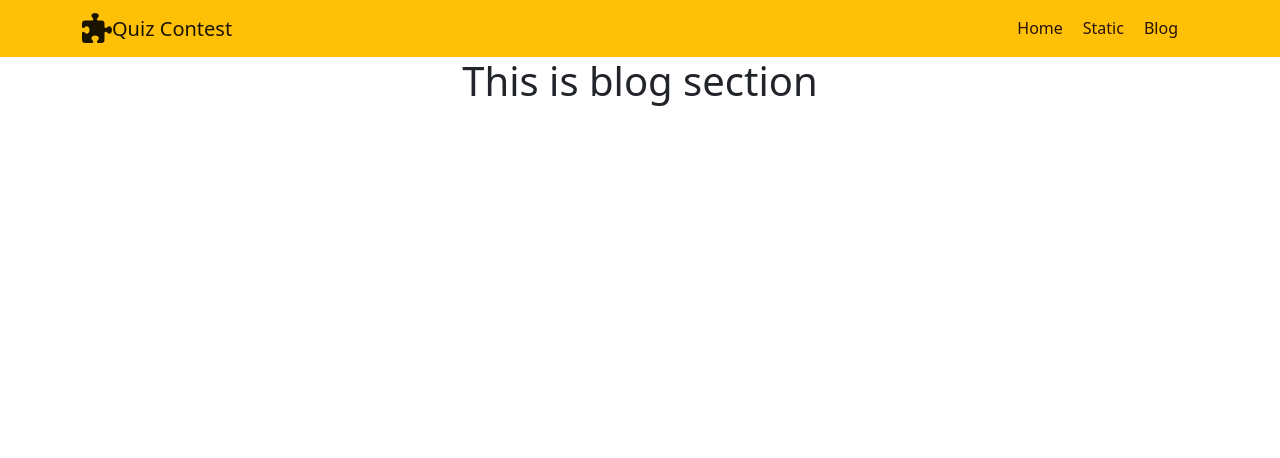
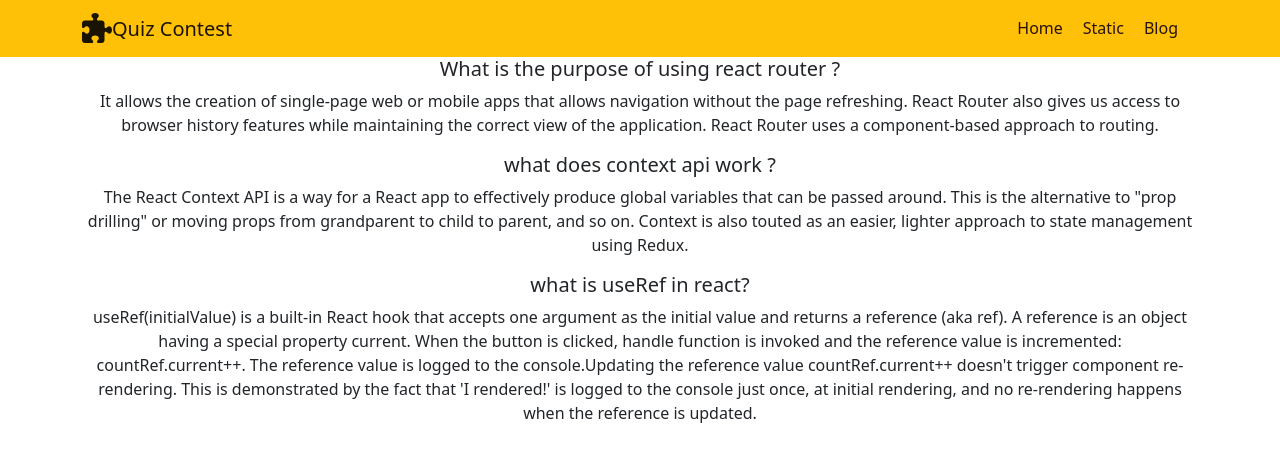
Before and after one commit to islammd39/quiz_app, a React (Create React App) app: page /blog in a window 1280 px wide. Shown: the top 458 px of the page. Built offline with nearby package versions, Linux system fonts and the light colour scheme.

Commit message:
upload blog component

```diff
--- a/src/Components/Blog/Blog.js
+++ b/src/Components/Blog/Blog.js
@@ -1,10 +1,19 @@
 import React from 'react';
+import { Container } from 'react-bootstrap';
 
 const Blog = () => {
     return (
-        <div>
-            <h1>This is blog section</h1>
-        </div>
+        <Container>
+            <blockquote>
+            <h5>What is the purpose of using react router ?</h5>
+            <p>It allows the creation of single-page web or mobile apps that allows navigation without the page refreshing. React Router also gives us access to browser history features while maintaining the correct view of the application. React Router uses a component-based approach to routing.</p>
+            <h5>what does context api work ?</h5>
+            <p>The React Context API is a way for a React app to effectively produce global variables that can be passed around. This is the alternative to "prop drilling" or moving props from grandparent to child to parent, and so on. Context is also touted as an easier, lighter approach to state management using Redux.</p>
+            <h5>what is useRef in react?</h5>
+            <p>useRef(initialValue) is a built-in React hook that accepts one argument as the initial value and returns a reference (aka ref). A reference is an object having a special property current. When the button is clicked, handle function is invoked and the reference value is incremented: countRef.current++. The reference value is logged to the console.Updating the reference value countRef.current++ doesn't trigger component re-rendering. This is demonstrated by the fact that 'I rendered!' is logged to the console just once, at initial rendering, and no re-rendering happens when the reference is updated.</p>
+
+            </blockquote>
+        </Container>
     );
 };
 
```
